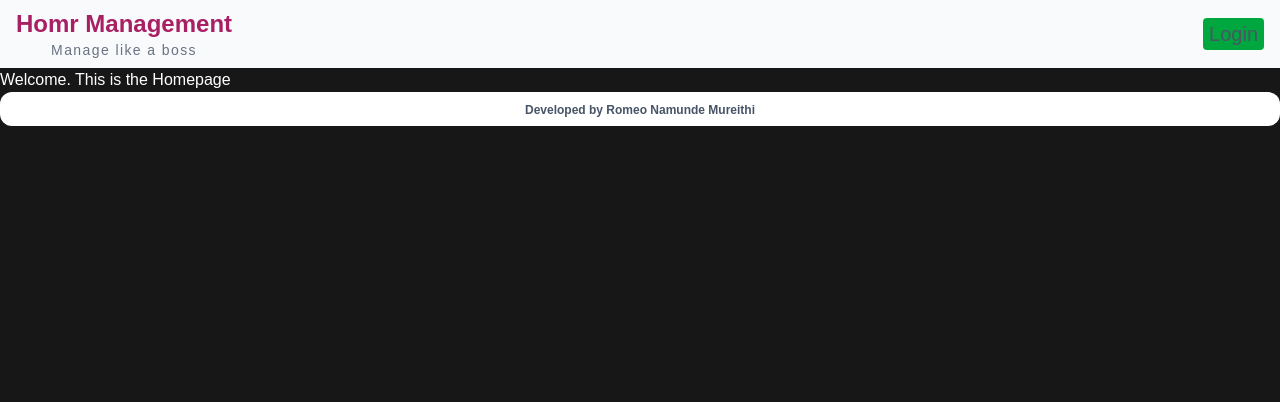
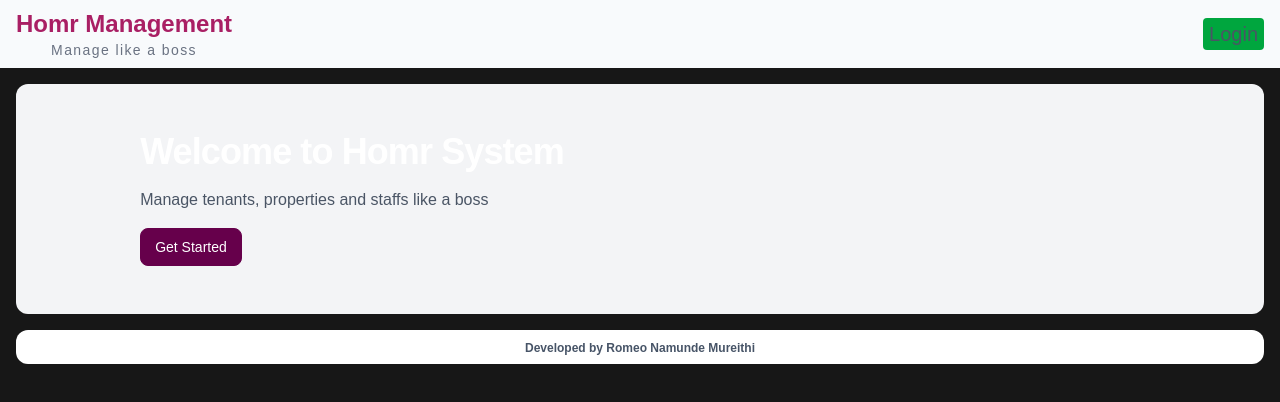
Before and after one commit to mkyd-kill/tenant-management-system, a Next.js app in the folder frontend/: page / in a window 1280 px wide. Shown: the top 402 px of the page. Built offline with nearby package versions, Linux system fonts and the light colour scheme.

Commit message:
hero page

```diff
--- a/frontend/src/app/layout.tsx
+++ b/frontend/src/app/layout.tsx
@@ -4,7 +4,8 @@ import Navbar from "@/components/navbar/Navbar";
 
 export const metadata: Metadata = {
   title: "Homr Management System",
-  description: "A simplied web application for landlords to manage their properties, landlords and staffs at the comport of their homes",
+  description:
+    "A simplied web application for landlords to manage their properties, landlords and staffs at the comport of their homes",
 };
 
 export default function RootLayout({
@@ -16,8 +17,8 @@ export default function RootLayout({
     <html lang="en">
       <body>
         <Navbar />
-        {children}
-        </body>
+        <main className="m-2 p-2">{children}</main>
+      </body>
     </html>
   );
 }
--- a/frontend/src/app/page.tsx
+++ b/frontend/src/app/page.tsx
@@ -1,10 +1,35 @@
 import Footer from "@/components/footer/Footer";
+import Link from "next/link";
 
 export default function Home() {
   return (
-    <>
-      <h2>Welcome. This is the Homepage</h2>
+    <div className="container">
+      <section className="rounded-xl bg-gray-100 py-6 sm:py-12">
+        <div className="mx-auto grid grid-cols-2 items-center justify-items-center gap-8 px-8 sm:px-16">
+          <div className="max-w-md space-y-4">
+            <h2 className="text-3xl font-bold tracking-tight md:text-4xl">
+              Welcome to Homr System
+            </h2>
+            <p className="text-gray-600">
+              Manage tenants, properties and staffs like a boss
+            </p>
+            <button className="myBtn flex-grow-0 flex-shrink-0 text-sm font-medium text-center text-white">
+              <Link
+                href="/register"
+                className="myBtn flex justify-center items-center self-stretch flex-grow-0 flex-shrink-0 relative overflow-hidden gap-2 px-3.5 py-2 rounded-lg bg-[#66004b] border border-[#66004b] rounded-full"
+              >
+                <p className="flex-grow-0 flex-shrink-0 text-sm font-medium text-center text-white">
+                  Get Started
+                </p>
+              </Link>
+            </button>
+          </div>
+        </div>
+      </section>
+      <section className="py-2">
+        {/* services offered section */}
+      </section>
       <Footer />
-    </>
+    </div>
   );
 }
```
Also changed, not shown: frontend/src/components/service/Service.tsx (added).
